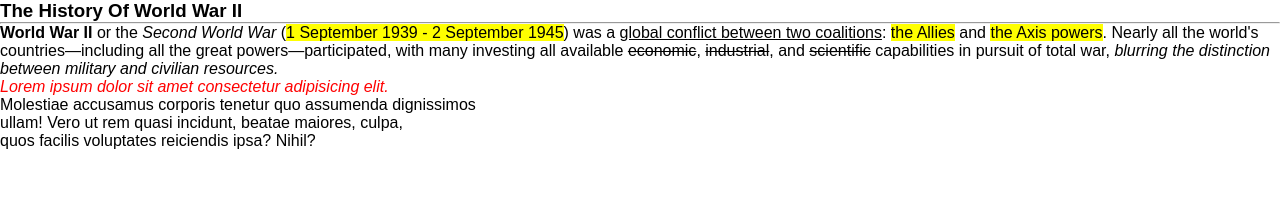
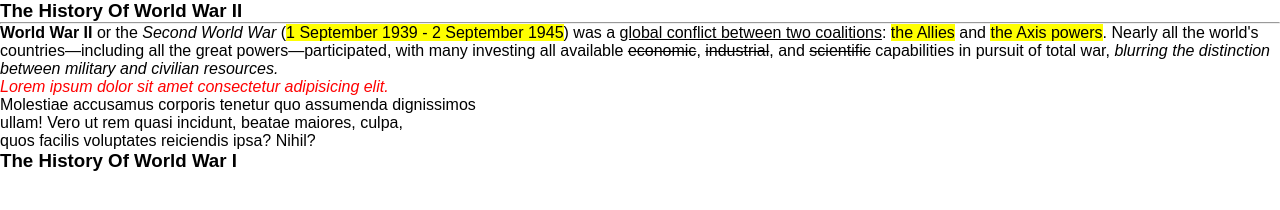
Before and after one commit to Naim78587/quiz_app, a plain HTML site: page index.html in a window 1280 px wide. Drawn offline with Linux system fonts and the light colour scheme.

Commit message:
Update index.html

```diff
--- a/index.html
+++ b/index.html
@@ -22,5 +22,6 @@
         ullam! Vero ut rem quasi incidunt, beatae maiores, culpa, <br>
         quos facilis voluptates reiciendis ipsa? Nihil?
     </p>
+    <h3>The History Of World War I</h3>
 </body>
 </html>
```
